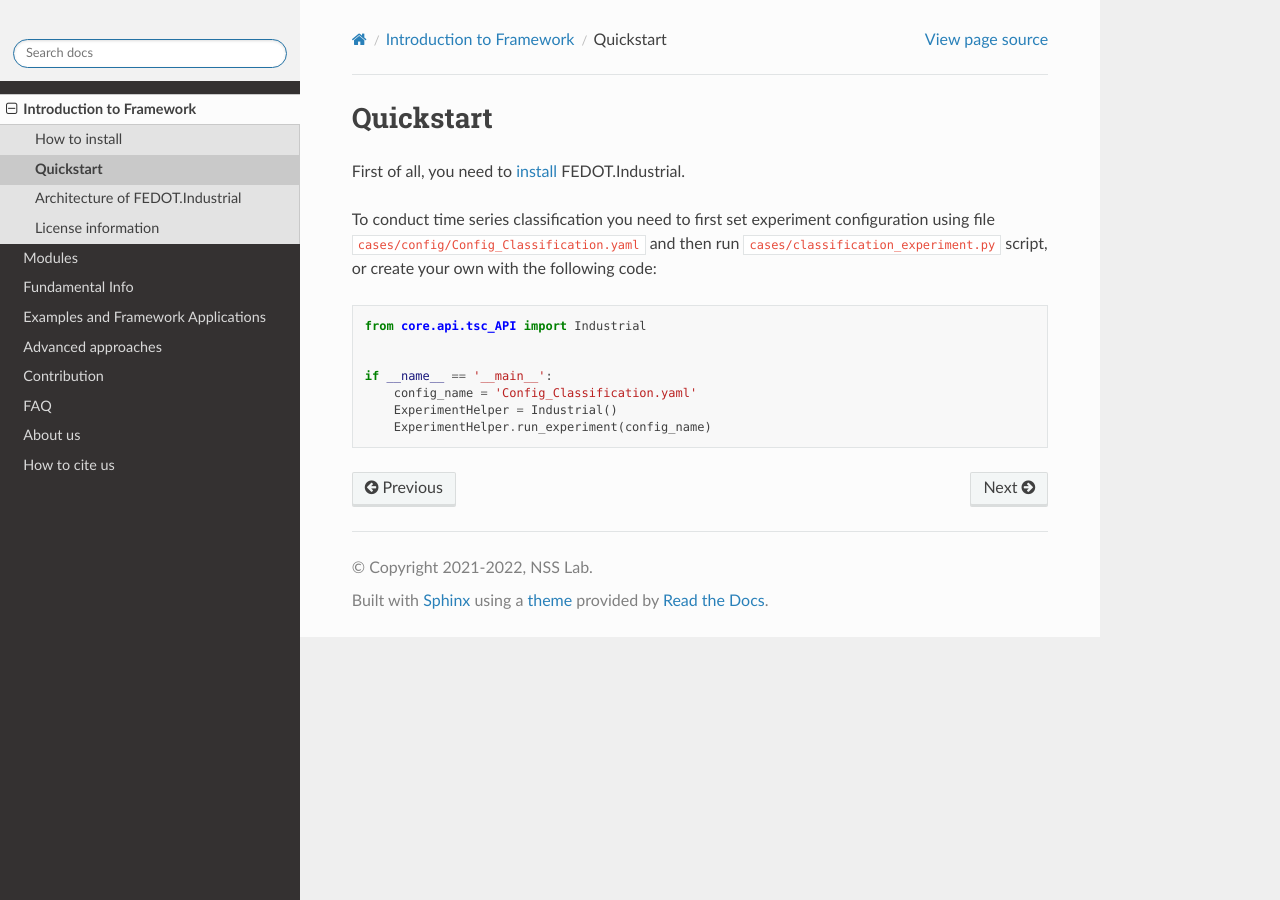
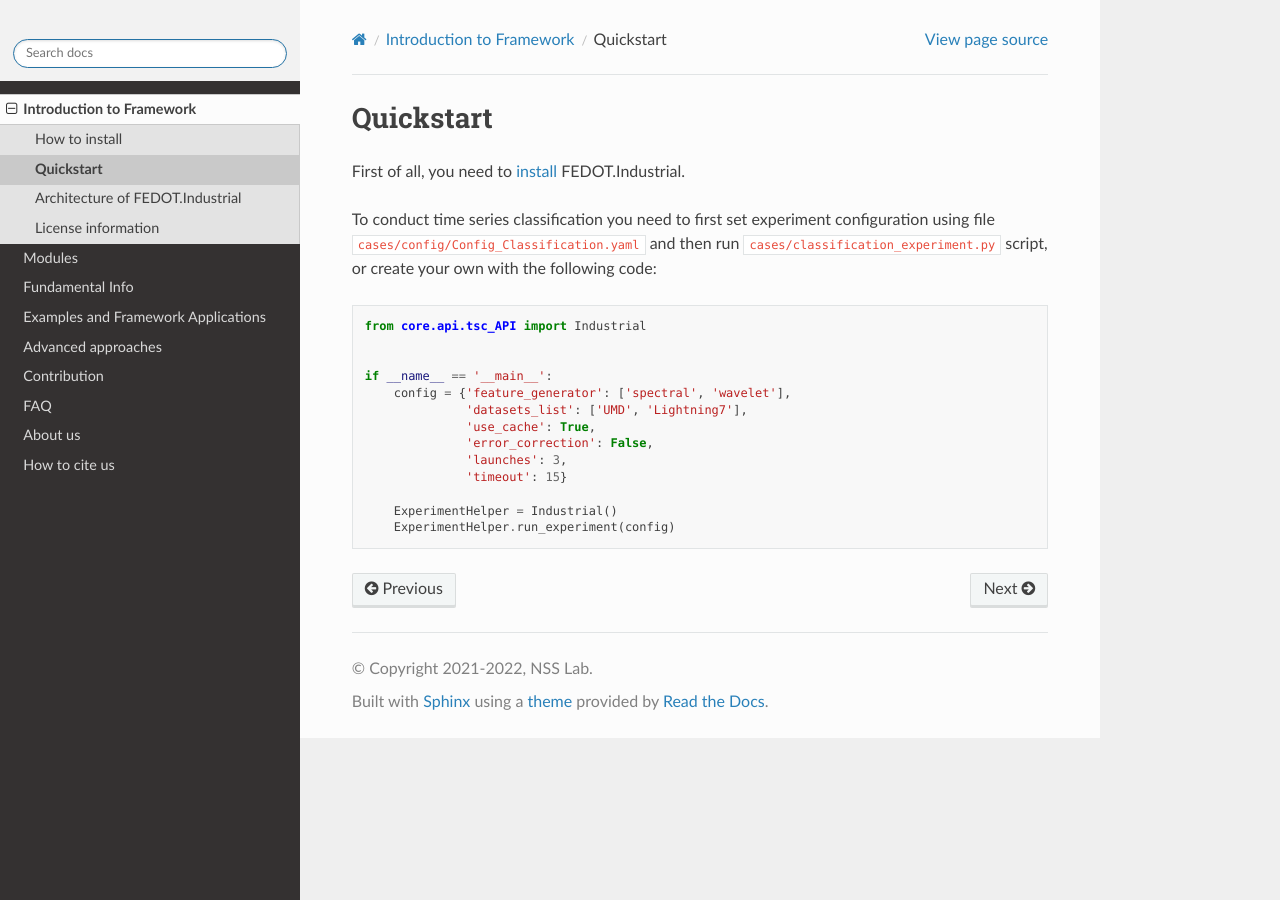
Before and after one commit to aimclub/Fedot.Industrial, a Sphinx documentation site: the page built from docs/source/introduction/quickstart.rst, in a window 1280 px wide. Built offline with Sphinx 7.4.7 and the Read the Docs theme 2.0.0, drawn with Linux system fonts in a browser that asks for light colours.

Commit message:
quickstart update

```diff
--- a/docs/source/introduction/quickstart.rst
+++ b/docs/source/introduction/quickstart.rst
@@ -14,6 +14,12 @@ with the following code:
 
 
     if __name__ == '__main__':
-        config_name = 'Config_Classification.yaml'
+        config = {'feature_generator': ['spectral', 'wavelet'],
+                  'datasets_list': ['UMD', 'Lightning7'],
+                  'use_cache': True,
+                  'error_correction': False,
+                  'launches': 3,
+                  'timeout': 15}
+
         ExperimentHelper = Industrial()
-        ExperimentHelper.run_experiment(config_name)
+        ExperimentHelper.run_experiment(config)
```
